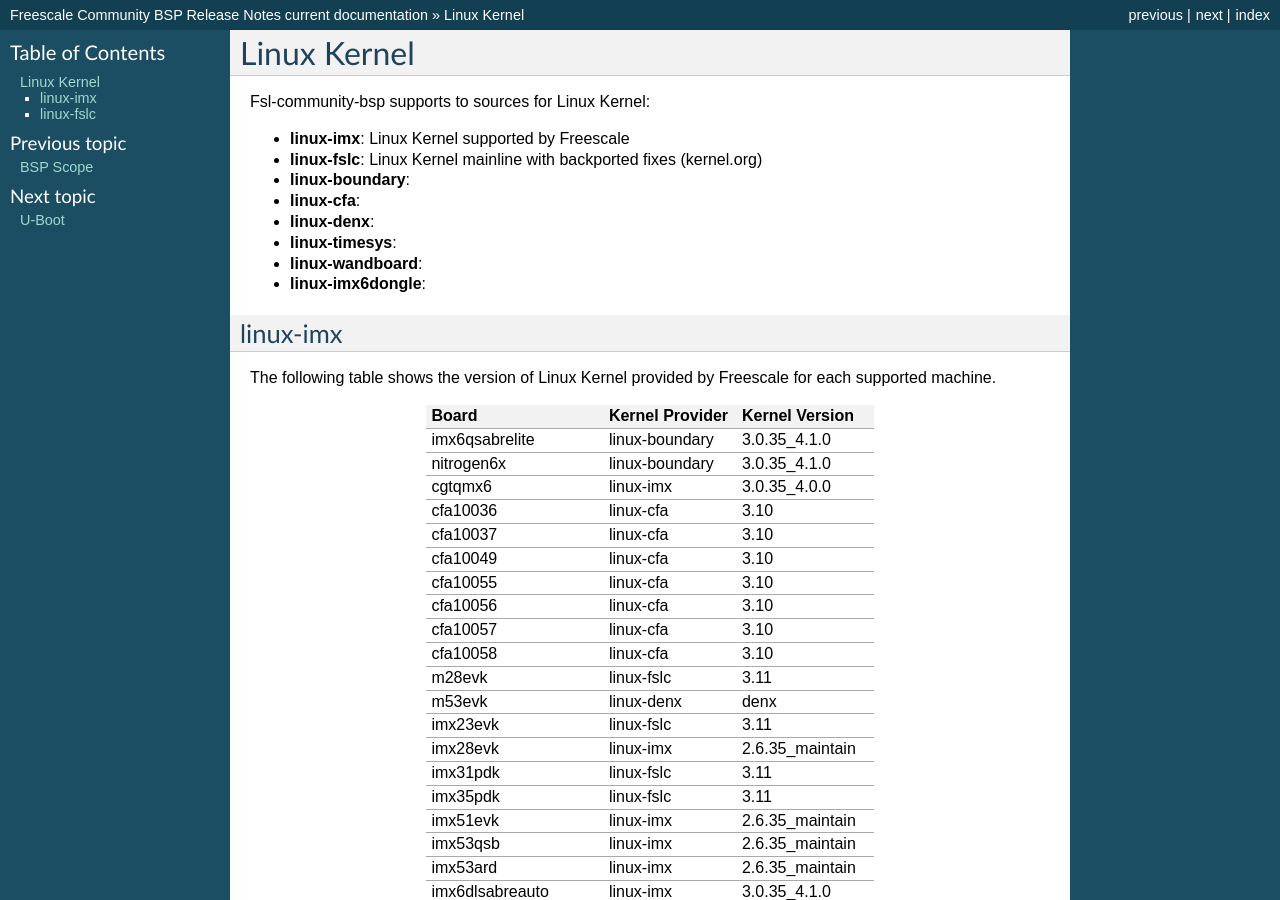
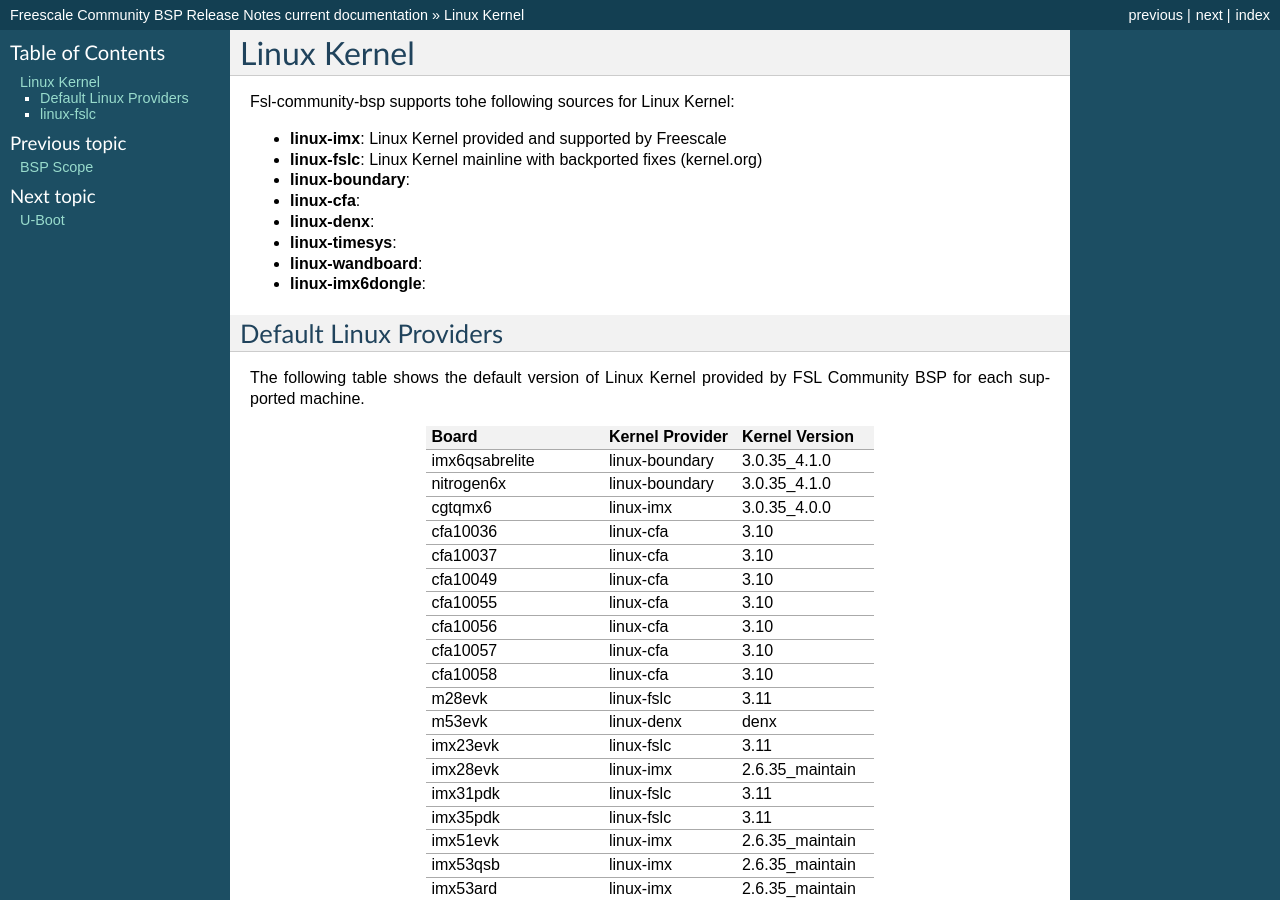
Before and after one commit to Freescale/Documentation, a Sphinx documentation site: the page built from release-notes/source/kernel-linux.rst, in a window 1280 px wide and 900 px high. Built offline with Sphinx 7.4.7, drawn with Linux system fonts in a browser that asks for light colours.

Commit message:
linux: Change linux-imx.inc to linux-defaulf.inc
It makes more sense to have a table to show the
default linux version for each board than have
the description of each possible kernel version.

Signed-off-by: Daiane Angolini <angolini@gmail.com>

```diff
--- a/release-notes/source/kernel-linux.rst
+++ b/release-notes/source/kernel-linux.rst
@@ -8,9 +8,9 @@
 .. |linux_wandboard_version| replace:: 3.0.35_4.0.0
 
 
-Fsl-community-bsp supports to sources for Linux Kernel:
+Fsl-community-bsp supports tohe following sources for Linux Kernel:
 
-* **linux-imx**: Linux Kernel supported by Freescale
+* **linux-imx**: Linux Kernel provided and supported by Freescale
 * **linux-fslc**: Linux Kernel mainline with backported fixes (kernel.org)
 * **linux-boundary**:
 * **linux-cfa**:
@@ -19,13 +19,14 @@
 * **linux-wandboard**:
 * **linux-imx6dongle**:
 
----------
-linux-imx
----------
-The following table shows the version of Linux Kernel provided by
-Freescale for each supported machine.
+-----------------------
+Default Linux Providers
+-----------------------
 
-.. include:: linux-imx.inc
+The following table shows the default version of Linux Kernel provided by
+FSL Community BSP for each supported machine.
+
+.. include:: linux-default.inc
 
 
 -----------
```
Also changed, not shown: release-notes/source/linux-default.inc (renamed from release-notes/source/linux-imx.inc).
